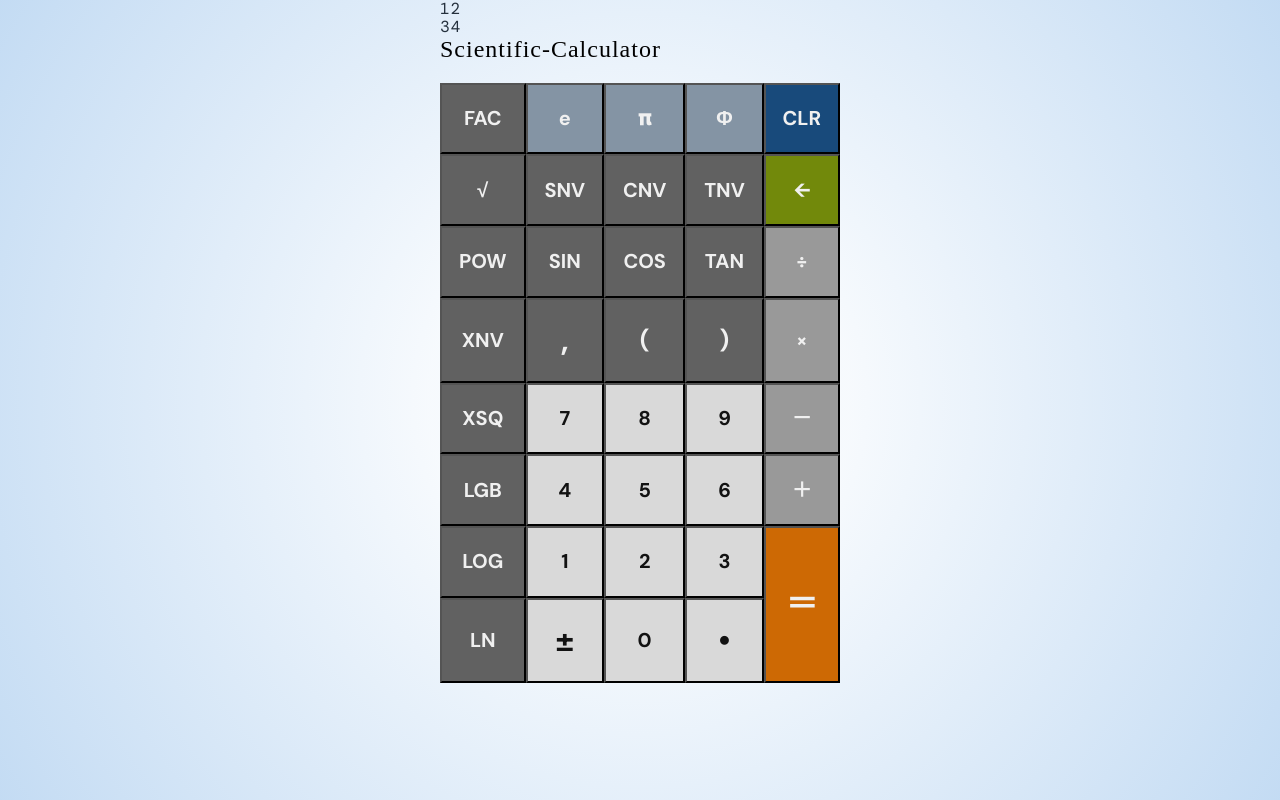
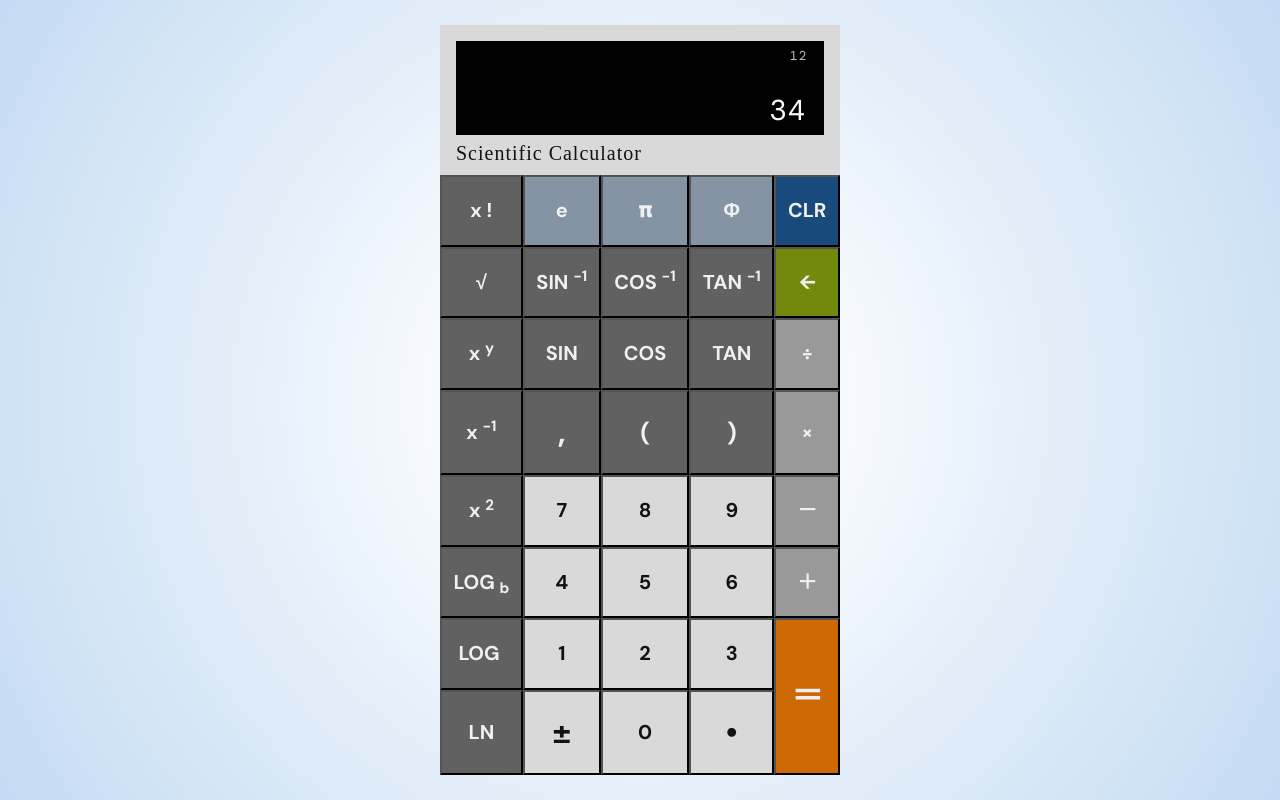
Before and after one commit to MAbdurahman/js-scientific-calculator, a website: page index.html in a window 1280 px wide. Drawn offline with nearby package versions, Linux system fonts and the light colour scheme.

Commit message:
Add more styles

```diff
--- a/index.html
+++ b/index.html
@@ -15,50 +15,52 @@
 <div class="wrapper">
     <div class="calculator">
         <section class="calculator-display">
-            <div id="calculator-history" class="calculator-history">12&nbsp;</div>
-            <div id="calculator-expression" class="calculator-expression">34&nbsp;</div>
+            <div class="calculator-display--inner">
+                <div id="calculator-history" class="calculator-history">12&nbsp;</div>
+                <div id="calculator-expression" class="calculator-expression">34&nbsp;</div>
+            </div>
             <section class="calculator-title">
-                <h1 id="title-text" class="calculator-title--text">Scientific-Calculator</h1>
+                <h1 id="title-text" class="calculator-title--text">Scientific Calculator</h1>
             </section>
         </section>
         <section class="calculator-buttons">
-            <button id="factorial" class="calculator-button operation-btn">FAC</button>
+            <button id="factorial" class="calculator-button operation-btn">x&nbsp;!</button>
             <button id="euclidean" class="calculator-button constant-btn">e</button>
             <button id="pi" class="calculator-button constant-btn">𝛑</button>
             <button id="phi" class="calculator-button constant-btn">Φ</button>
             <button id="backspace" class="calculator-button clear-btn">🡨</button>
 
             <button id="square-route" class="calculator-button operation-btn">√</button>
-            <button id="sine-inverse" class="calculator-button operation-btn">SNV</button>
-            <button id="cosine-inverse" class="calculator-button operation-btn">CNV</button>
-            <button id="tan-inverse" class="calculator-button operation-btn">TNV</button>
+            <button id="sine-inverse" class="calculator-button operation-btn">SIN&nbsp;<sup>-1</sup></button>
+            <button id="cosine-inverse" class="calculator-button operation-btn">COS&nbsp;<sup>-1</sup></button>
+            <button id="tan-inverse" class="calculator-button operation-btn">TAN&nbsp;<sup>-1</sup></button>
             <button id="clear" class="calculator-button backspace-btn">CLR</button>
 
-            <button id="power" class="calculator-button operation-btn">POW</button>
+            <button id="power" class="calculator-button operation-btn">x&nbsp;<sup>y</sup></button>
             <button id="sine" class="calculator-button operation-btn">SIN</button>
             <button id="cosine" class="calculator-button operation-btn">COS</button>
             <button id="tangent" class="calculator-button operation-btn">TAN</button>
             <button id="divide" class="calculator-button operation-btn">÷</button>
 
-            <button id="x-inverse" class="calculator-button operation-btn">XNV</button>
+            <button id="x-inverse" class="calculator-button operation-btn">x&nbsp;<sup>-1</sup></button>
             <button id="comma" class="calculator-button constant-btn">,</button>
             <button id="parenthesis-open" class="calculator-button constant-btn">(</button>
             <button id="parenthesis-close" class="calculator-button constant-btn">)</button>
             <button id="multiply" class="calculator-button operation-btn">×</button>
 
-            <button id="x-squared" class="calculator-button operation-btn">XSQ</button>
+            <button id="x-squared" class="calculator-button operation-btn">x&nbsp;<sup>2</sup></button>
             <button id="seven" class="calculator-button number-btn">7</button>
             <button id="eight" class="calculator-button number-btn">8</button>
             <button id="nine" class="calculator-button number-btn">9</button>
             <button id="subtract" class="calculator-button operation-btn">－</button>
 
-            <button id="log-two" class="calculator-button operation-btn">LGB</button>
+            <button id="log-two" class="calculator-button operation-btn">LOG&nbsp;<sub>b</sub></button>
             <button id="four" class="calculator-button number-btn">4</button>
             <button id="five" class="calculator-button number-btn">5</button>
             <button id="six" class="calculator-button number-btn">6</button>
             <button id="addition" class="calculator-button operation-btn">＋</button>
 
-            <button id="log-ten" class="calculator-button operation-btn">LOG</button>
+            <button id="log-ten" class="calculator-button operation-btn">LOG&nbsp;</button>
             <button id="one" class="calculator-button number-btn">1</button>
             <button id="two" class="calculator-button number-btn">2</button>
             <button id="three" class="calculator-button number-btn">3</button>
--- a/scss/main.scss
+++ b/scss/main.scss
@@ -102,7 +102,7 @@
 
   --ls-letter-spacing: 1px;
 
-  --br-border-radius: 5px;
+  --br-border-radius: 13px;
 }
 
 html {
@@ -187,24 +187,76 @@ body {
 }
 
 .wrapper {
+  position: relative;
   width: 100%;
   height: 100%;
+  border-radius: var(--br-border-radius);
 }
 
 .calculator {
+  position: absolute;
+  top: 50%;
+  left: 50%;
   width: 400px;
-  margin: 0 auto;
+  -webkit-transform: translate(-50%,-50%);
+  -ms-transform: translateX(-50%) translateY(-50%);
+  transform: translate(-50%,-50%);
+
+
+}
+.calculator-display {
+  width: 100%;
+  height: 150px;
+  display: flex;
+  flex-direction: column;
+  justify-content: space-between;
+  padding: 16px;
+  background-color: var(--clr-neutral-300);
+
+}
+
+.calculator-display--inner {
+  width: 100%;
+  height: 88%;
+  display: flex;
+  flex-direction: column;
+  justify-content: space-between;
+  padding-top: 8px;
+  padding-bottom: 8px;
+  background-color: hsl(0, 0%, 0%);
 
 }
 
 .calculator-history,
 .calculator-expression {
+  text-align: right;
   font-family: var(--ff-font-display);
+
+
+}
+.calculator-history {
+  font-size: .8rem;
+  padding-right: 8px;
+  color: var(--clr-assigned-10);
+}
+.calculator-expression {
+  padding-right: 0;
+  font-size: 1.8rem;
+  color: var(--clr-neutral-100);
+}
+.calculator-title {
+  position: relative;
+  bottom: 0;
+  width: 100%;
+  height: 12%;
+  padding-top: 8px;
+  padding-bottom: 16px;
+
 }
 
 #title-text {
-  font-size: 24px;
-  color: black;
+  font-size: 20px;
+  color: var(--clr-neutral-800);
 }
 
 .calculator-buttons {
@@ -262,7 +314,6 @@ body {
 
 #backspace {
   grid-area: BCC;
-
   background-color: var(--clr-assigned-04);
   color: var(--clr-assigned-12);
 }
```
Also changed, not shown: css/main.css, 1 other file.
